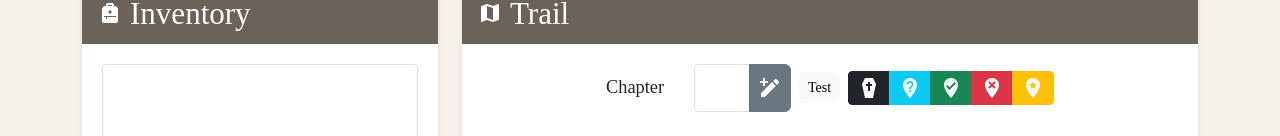
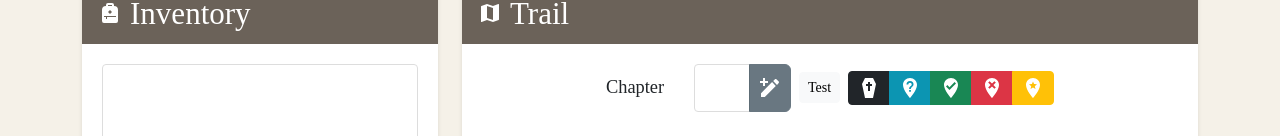
Before and after one commit to dialex/fnf-companion, a React (Vite) app: page / in a window 1280 px wide. Shown: the part 816-952 px from the top of the page. Built offline with nearby package versions, Linux system fonts and the light colour scheme; the HTML template or start-up script is replaced by a standard one; a web font is replaced by a local one.

Commit message:
ui: make the info blue a bit darker to match the other colors

```diff
--- a/src/components/MapSection.jsx
+++ b/src/components/MapSection.jsx
@@ -242,8 +242,8 @@ export default function MapSection({
                 case 'info':
                   pillClass += ' text-white';
                   customStyle = {
-                    backgroundColor: '#0dcaf0', // Bootstrap default info
-                    borderColor: '#0dcaf0',
+                    backgroundColor: '#0c95b2',
+                    borderColor: '#0c95b2',
                   };
                   break;
                 case 'success':
--- a/src/index.css
+++ b/src/index.css
@@ -21,6 +21,26 @@
 .btn-primary:active {
   background-color: #102025 !important;
   border-color: #102025 !important;
+}
+
+/* Override for btn-info - custom blue with white text */
+.btn-info {
+  background-color: #0c95b2 !important;
+  border-color: #0c95b2 !important;
+  color: white !important;
+}
+
+.btn-info:hover,
+.btn-info:focus {
+  background-color: #0a7a93 !important;
+  border-color: #0a7a93 !important;
+  color: white !important;
+}
+
+.btn-info:active {
+  background-color: #085f74 !important;
+  border-color: #085f74 !important;
+  color: white !important;
 }
 
 /* Override for secondary color - lighter gray */
```
